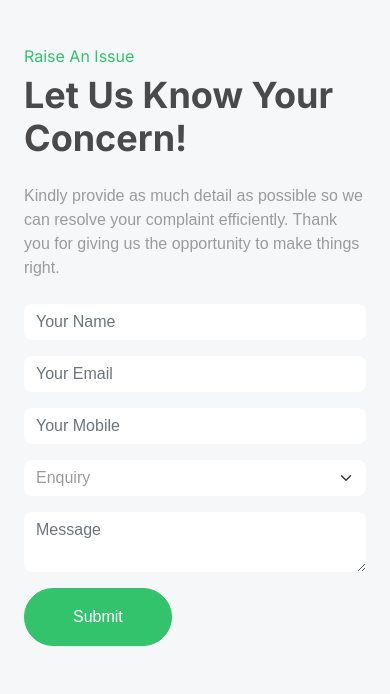
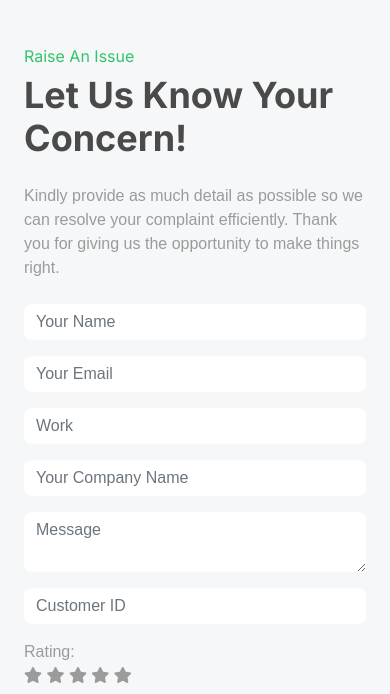
Before and after one commit to N-meapp/genrpro, a Django app: page /about in a window 390 px wide; the page is wider, and only the part inside the window is pictured. Shown: the part 4273-4967 px from the top of that part. Run offline with Django 5.2, Linux system fonts and the light colour scheme; data comes from the database, SQL or seed files in the repository; both versions use the stored data as it was after the commit; some libraries are stand-ins or nearby versions.

Commit message:
Describe your changes here

```diff
--- a/genrapp/admin.py
+++ b/genrapp/admin.py
@@ -17,6 +17,8 @@ admin.site.register(JobApplication)
 admin.site.register(News)
 admin.site.register(Login)
 admin.site.register(Count)
+admin.site.register(WorkPlace)
+admin.site.register(CustomerReview)
 
 class Additional_imagesTabular(admin.TabularInline):
     model = Addiotional_work_images
--- a/genrapp/models.py
+++ b/genrapp/models.py
@@ -120,3 +120,29 @@ class Count(models.Model):
 
     def __str__(self):
         return "Counts Data"
+
+class WorkPlace(models.Model):
+    WorkPlace = models.CharField(max_length=50, blank=True, null=True)
+
+    def __str__(self):
+        return self.WorkPlace
+
+
+class CustomerReview(models.Model):
+    full_name = models.CharField(max_length=100)
+    email = models.CharField(max_length=50)
+    customer_id = models.CharField(max_length=15, blank=True, null=True)
+    work = models.CharField(max_length=100, blank=True, null=True)
+    company_name = models.CharField(max_length=100, blank=True, null=True)
+    message = models.TextField()
+
+    # Star rating field
+    rating = models.DecimalField(
+        max_digits=2,  # Allow ratings up to 99 (e.g., 5.0, 4.5, etc.)
+        decimal_places=1,  # For half-star ratings (e.g., 4.5)
+        blank=True,  # Optional field (if you want to make it optional)
+        null=True,  # Allow null values if the rating is not provided
+    )
+
+    def __str__(self):
+        return f"{self.full_name} - {self.rating} stars"
--- a/genrapp/urls.py
+++ b/genrapp/urls.py
@@ -50,5 +50,7 @@ urlpatterns = [
     path('login/', views.login, name='login'),
     # path('login/', views.login_view, name='login_view'),
     path('logout/', views.logout_view, name='logout'),
+    # path('submit-review/', views.submit_review, name='submit_review'),
+
 
 ]
--- a/genrapp/views.py
+++ b/genrapp/views.py
@@ -32,9 +32,43 @@ def home(request):
     }
     return render(request,'index.html',context)
 
+
 def about(request):
+    # Retrieve all news and workplace records from the database
     news = News.objects.all()
-    return render(request,'about.html',{'news':news})
+    work_place = WorkPlace.objects.all()
+
+    # Variable to store the success message
+    msg = ""
+
+    # Check if the request method is POST (i.e., form submission)
+    if request.method == 'POST':
+        # Create a new instance of CustomerReview
+        data1 = CustomerReview()
+
+        # Retrieve form data from the POST request
+        full_name = request.POST.get('full_name')
+        email = request.POST.get('email')
+        company_name = request.POST.get('company_name', '')  # Default to empty string if not provided
+        message = request.POST.get('message')
+        customer_id = request.POST.get('customer_id')
+
+        # Assign values to the CustomerReview instance
+        data1.full_name = full_name
+        data1.email = email
+        data1.company_name = company_name
+        data1.message = message
+        data1.customer_id = customer_id
+
+
+        # Save the review to the database
+        data1.save()
+
+        # Set the success message to be displayed in the template
+        msg = "Thanks for your review!"
+
+    # Render the about page with the news, work_place, and msg context
+    return render(request, 'about.html', {'news': news, 'work_place': work_place, 'msg': msg})
 
 def automation(request):
     return render(request,'automation.html')
@@ -377,6 +411,7 @@ def dashboard(request):
 
         additional_work = Addiotional_work_images.objects.all()
         show_news = News.objects.all()
+        rating = CustomerReview.objects.all()
 
 
         context={
@@ -399,6 +434,7 @@ def dashboard(request):
                 'gallerygenrsmart': genramartgallery,
                 'generatoradmin': generatoradmin,
                 'news': show_news,
+                'rating':rating
 
 
             }
@@ -697,3 +733,10 @@ def contact_delete(request,id):
     if contact:
         contact.delete()
     return redirect('dashboard')
+
+# def submit_review(request):
+#     reviews = CustomerReview.objects.all()
+#     context = {
+#         'review': reviews
+#     }
+#     return render(request, 'about.html', context)
--- a/templates/about.html
+++ b/templates/about.html
@@ -327,37 +327,48 @@
                     <h6 class="text-primary">Raise An Issue</h6>
                     <h1 class="mb-4">Let Us Know Your Concern!</h1>
                     <p class="mb-4">Kindly provide as much detail as possible so we can resolve your complaint efficiently. Thank you for giving us the opportunity to make things right.</p>
-                    <form action="{% url 'contact_form' %}" method="POST">
+                    <form  method="POST">
                         {% csrf_token %}
-                        <input type="hidden" name="access_key" value="7602f21f-477d-4668-8070-0b4e7ae9ae03">
+                        {% comment %} <input type="hidden" name="access_key" value="7602f21f-477d-4668-8070-0b4e7ae9ae03"> {% endcomment %}
 
                         <div class="row g-3">
                             <div class="col-12 col-sm-6">
-                                <input type="text" name="name" class="form-control border-0" placeholder="Your Name" required>
+                                <input type="text" name="full_name" class="form-control border-0" placeholder="Your Name" required>
                             </div>
                             <div class="col-12 col-sm-6">
                                 <input type="email" name="email" class="form-control border-0" placeholder="Your Email" required>
                             </div>
                             <div class="col-12 col-sm-6">
-                                <input type="text" name="mobile" class="form-control border-0" placeholder="Your Mobile">
+                                <input type="text" name="workplace" class="form-control border-0" placeholder="Work" required>
                             </div>
+
                             <div class="col-12 col-sm-6">
-                                <select name="enquiry" class="form-select border-0" required>
-                                    <option selected disabled>Enquiry</option>
-                                    <option value="Power And Energy">Power And Energy</option>
-                                    <option value="Automation">Automation</option>
-                                    <option value="Cold Storage">Cold Storage</option>
-                                    <option value="Genr Smart">Genr Smart</option>
-                                    <option value="Genr Careers">Genr Careers</option>
-                                </select>
+                                <input type="text" name="company_name" class="form-control border-0" placeholder="Your Company Name">
                             </div>
+
                             <div class="col-12">
                                 <textarea name="message" class="form-control border-0" placeholder="Message" required></textarea>
                             </div>
-                            <div class="col-12">
-                                <button class="btn btn-primary rounded-pill py-3 px-5" type="submit">Submit</button>
+                           <div class="col-12 col-sm-6">
+                            <input type="text" name="customer_id" class="form-control border-0" placeholder="Customer ID" required>
+
+                           </div>
+                           <!-- Star Rating (using Font Awesome icons) -->
+                           <div class="col-12 col-sm-6">
+                                <label for="rating">Rating:</label>
+                                <div class="stars">
+                                    <i class="fas fa-star" data-value="1"></i>
+                                    <i class="fas fa-star" data-value="2"></i>
+                                    <i class="fas fa-star" data-value="3"></i>
+                                    <i class="fas fa-star" data-value="4"></i>
+                                    <i class="fas fa-star" data-value="5"></i>
+                                </div><br><br>
+
+                            <!-- Hidden input to store the selected rating -->
+                            <input type="hidden" name="rating" id="rating-input" value=""><br><br>
                             </div>
                         </div>
+                        <input type="submit" value="Submit">
                     </form>
 
                 </div>
@@ -481,7 +492,27 @@ data-wow-delay="0.1s"
 </div>
 </div>
 <!-- Footer End -->
+<script>
+    // JavaScript for handling the star rating selection
+    const stars = document.querySelectorAll('.stars i');
+    const ratingInput = document.getElementById('rating-input');
 
+    // Loop over each star and set up the click event listener
+    stars.forEach(star => {
+        star.addEventListener('click', () => {
+            const value = star.getAttribute('data-value');  // Get the value of the clicked star
+            ratingInput.value = value;  // Set the hidden input's value
+
+            // Remove 'selected' class from all stars
+            stars.forEach(s => s.classList.remove('selected'));
+
+            // Add 'selected' class to clicked stars and previous ones
+            for (let i = 0; i < value; i++) {
+                stars[i].classList.add('selected');
+            }
+        });
+    });
+</script>
 
 
     <!-- Back to Top -->
```
Also changed, not shown: static/css/style.css (+29 -0 lines), templates/admin.html (+44 -0 lines), templates/index.html (+25 -0 lines), db.sqlite3, genrapp/migrations/0001_initial.py, genrapp/migrations/0002_alter_workplace_workplace.py (added), genrapp/migrations/0002_delete_jobapplication.py (deleted), genrapp/migrations/0003_jobapplication.py (deleted), genrapp/migrations/0003_remove_customerreview_work_place.py (added), genrapp/migrations/0004_alter_jobapplication_phone_number.py (deleted), genrapp/migrations/0004_rename_phone_number_customerreview_customer_id.py (added), genrapp/migrations/0005_contactform.py (deleted), genrapp/migrations/0005_customerreview_work.py (added), static/images/testimonial1.jpg (added), 1 more files.
